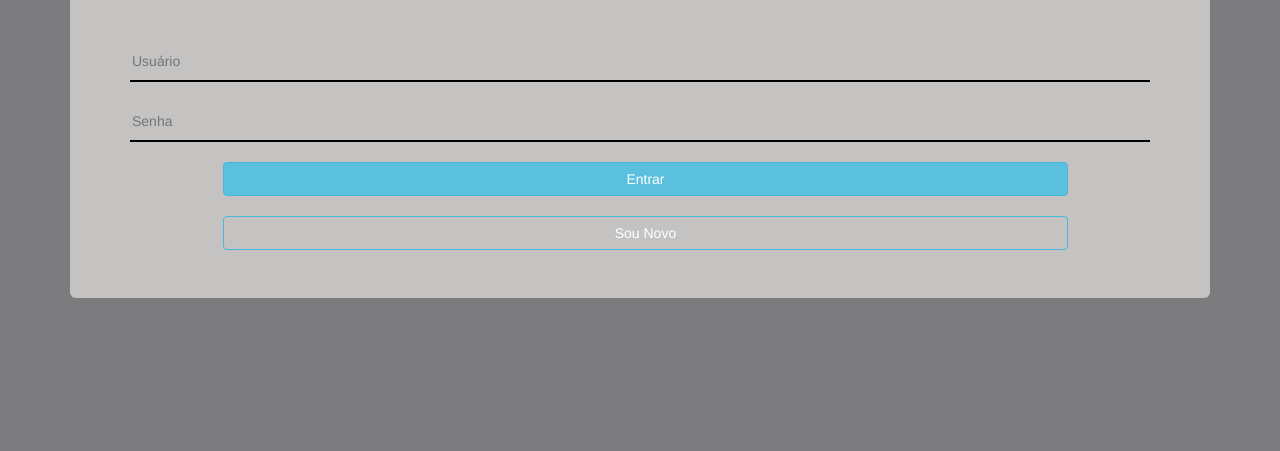
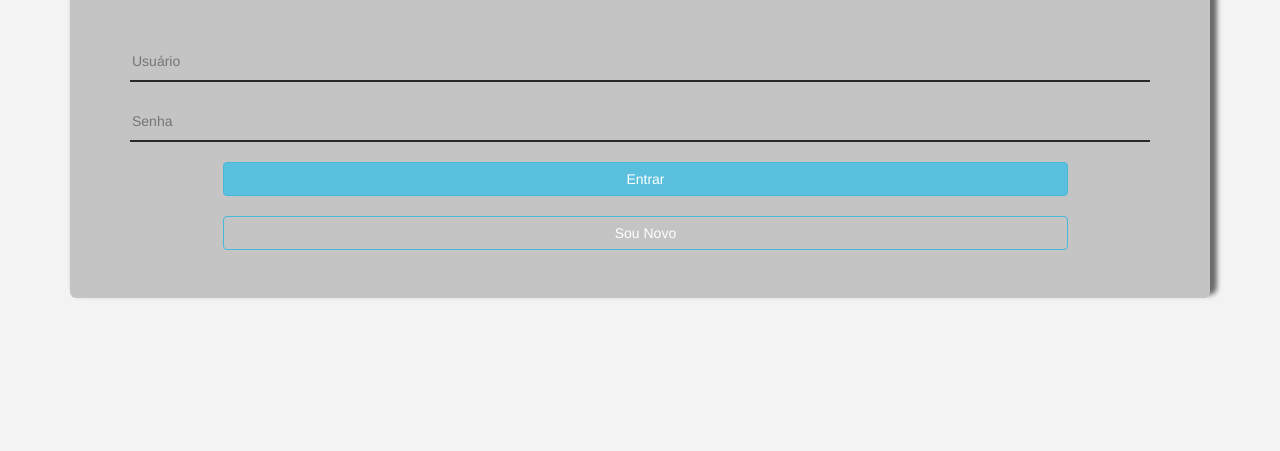
Before and after one commit to deniseasc/on_servicos, a website: page www/index.html in a window 1280 px wide. Shown: the part 349-800 px from the top of the page. Drawn offline with Linux system fonts and the light colour scheme; files that its build step writes are made by us from their sources.

Commit message:
estilizando tela de login

```diff
--- a/www/css/style.css
+++ b/www/css/style.css
@@ -1,9 +1,10 @@
-/**/
+/*http://www.linhadecodigo.com.br/artigo/3633/entendendo-o-atributo-box-shadow-nas-css3.aspx*/
 #body{
-  background-color: rgb(124, 123, 126);
+  background-color: rgb(243, 243, 243);
 }
 #jum{
-  background-color: rgb(197, 194, 194);
+  background-color: rgb(196, 196, 196);
+  box-shadow: 5px -5px 5px 2px rgb(107, 106, 106);/*sombreamento jumbotron*/
 }
 #logo {
   width: 50%;
@@ -24,11 +25,11 @@ input[type="password"] {
   background-color: transparent;
   border: none;
   outline: none;
-  border-bottom: 2px solid black;
+  border-bottom: 2px solid rgb(41, 41, 41);
   height: 40px;
 }
 
 input[type="text"]:focus,
 input[type="password"]:focus{
-  border-bottom: 2px solid rgb(228, 20, 20);
+  border-bottom: 2px solid rgb(115, 168, 218);
 }
```
Also changed, not shown: www/index.html (+2 -0 lines).
